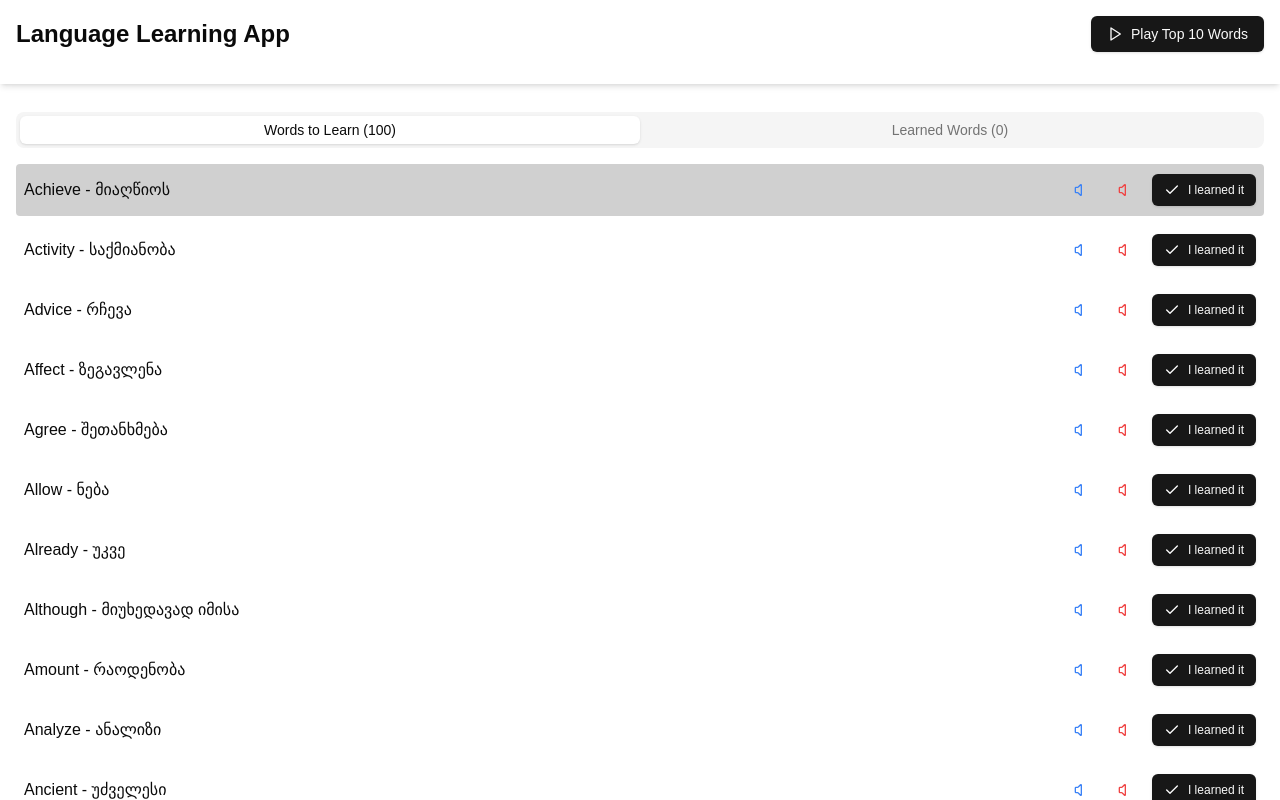
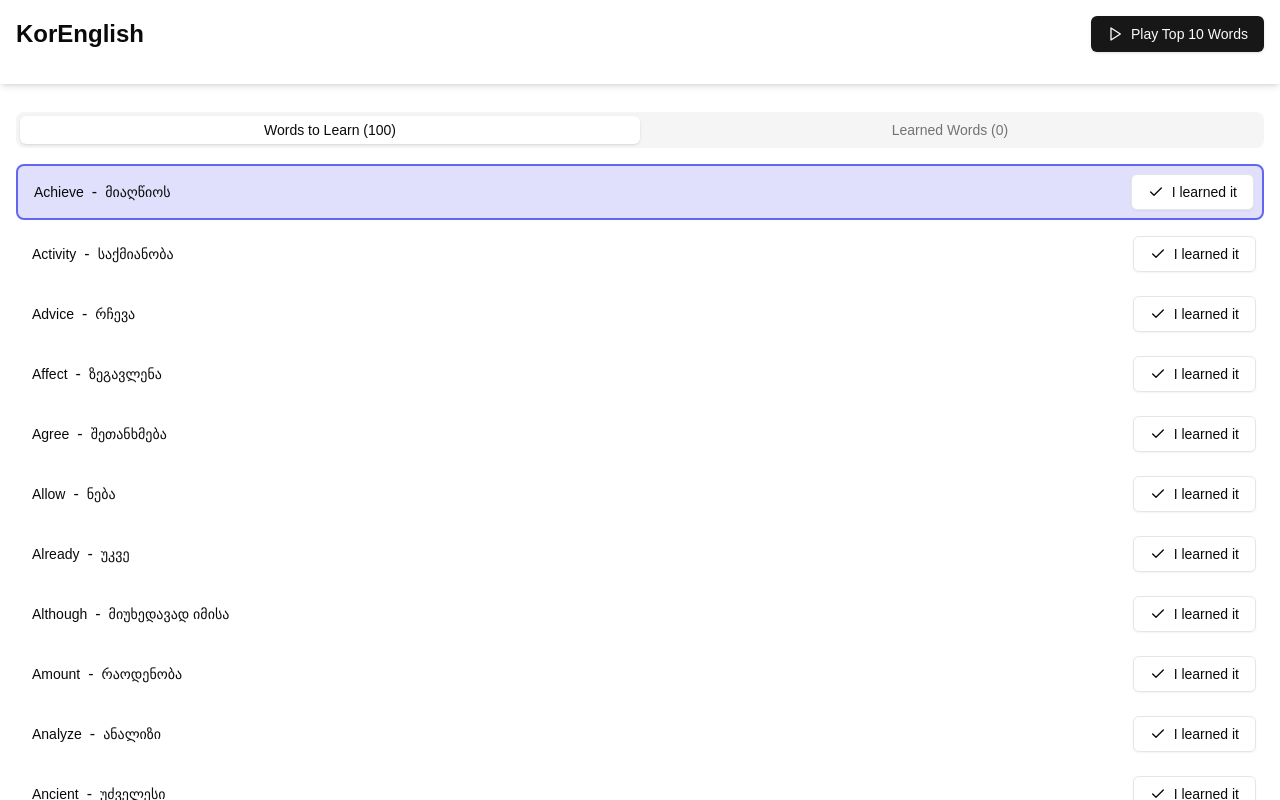
Before and after one commit to zikosichi/korenglish, a Next.js app: page / in a window 1280 px wide. Built offline with nearby package versions, Linux system fonts and the light colour scheme.

Commit message:
update styles

```diff
--- a/components/language-learning-app.tsx
+++ b/components/language-learning-app.tsx
@@ -118,7 +118,7 @@ export function LanguageLearningAppComponent() {
       <div className="fixed top-0 left-0 right-0 bg-background z-10 p-4 shadow-md">
         <div className="container mx-auto">
           <div className="flex justify-between items-center mb-4">
-            <h1 className="text-2xl font-bold">Language Learning App</h1>
+            <h1 className="text-2xl font-bold">KorEnglish</h1>
             <Button onClick={isPlaying ? stopPlaying : playWords}>
               {isPlaying ? (
                 <>
@@ -146,17 +146,17 @@ export function LanguageLearningAppComponent() {
               {wordsToLearn.map((word, index) => (
                 <li
                   key={word.id}
-                  className={`flex justify-between items-center p-2 rounded ${index === currentWordIndex ? 'bg-primary/20' : ''}`}
+                  className={`flex items-center p-2 rounded-lg ${index === currentWordIndex ? 'bg-indigo-500/20 border-indigo-500 border-2' : ''}`}
                 >
-                  <span>{word.english} - {word.georgian}</span>
-                  <div className="flex items-center space-x-2">
-                    <Button size="icon" variant="ghost" onClick={() => playIndividualWord(word.id, 'en')}>
-                      <VolumeIcon className="w-4 h-4 text-blue-500" />
-                    </Button>
-                    <Button size="icon" variant="ghost" onClick={() => playIndividualWord(word.id, 'ka')}>
-                      <VolumeIcon className="w-4 h-4 text-red-500" />
-                    </Button>
-                    <Button size="sm" onClick={() => markAsLearned(word.id)}>
+                  <Button className='p-2' variant="ghost" onClick={() => playIndividualWord(word.id, 'en')}>
+                    {word.english}
+                  </Button>
+                  -
+                  <Button className='p-2'variant="ghost" onClick={() => playIndividualWord(word.id, 'ka')}>
+                    {word.georgian}
+                  </Button>
+                  <div className="flex items-center space-x-2 ml-auto">
+                    <Button variant="outline" onClick={() => markAsLearned(word.id)}>
                       <CheckIcon className="w-4 h-4 mr-2" />
                       I learned it
                     </Button>
```
